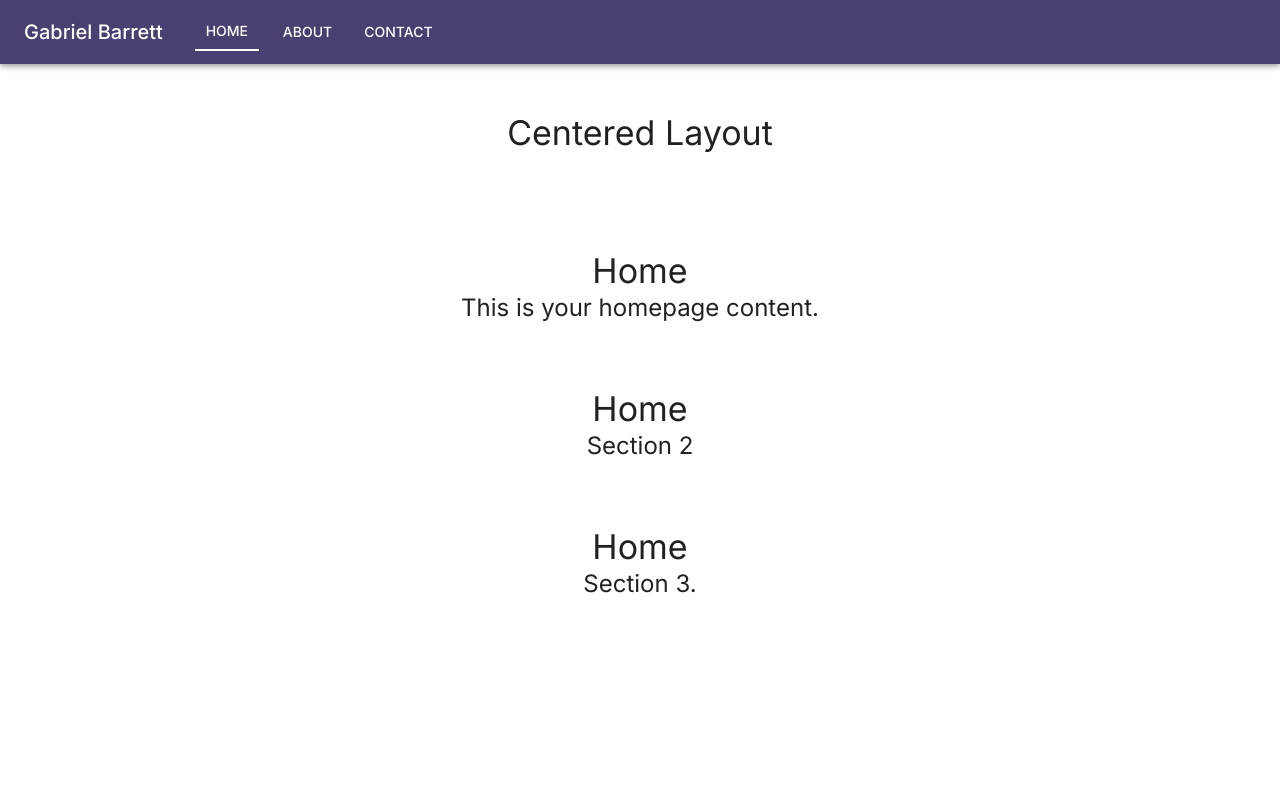
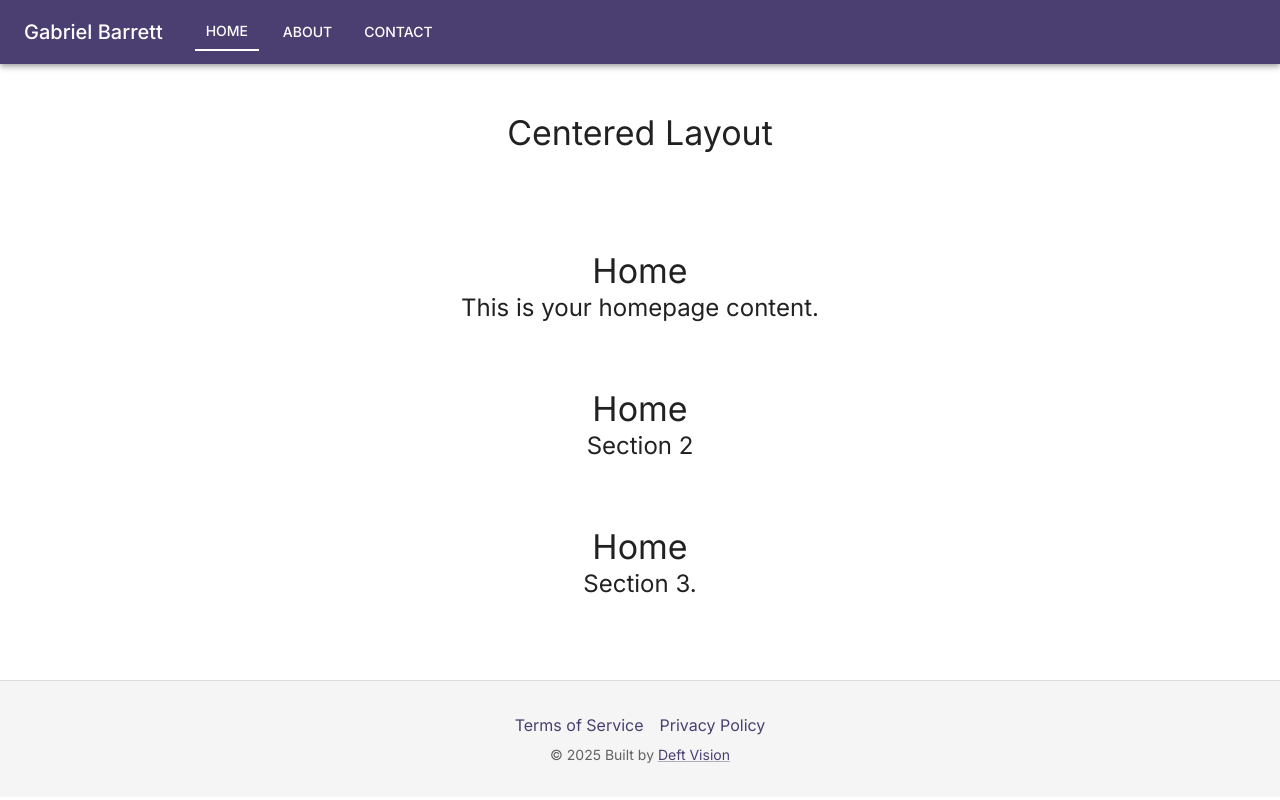
Before and after one commit to DeftVision/craftnhouse, a React (Vite) app in the folder frontend/: page / in a window 1280 px wide. Built offline with nearby package versions, Linux system fonts and the light colour scheme.

Commit message:
Created footer and legal docs

```diff
--- a/frontend/src/App.jsx
+++ b/frontend/src/App.jsx
@@ -1,6 +1,9 @@
 import { Route, Routes } from 'react-router-dom'
 import { About, Contact, Home } from './pages/'
 import LayoutWrapper from './layouts/LayoutWrapper';
+import TermsOfService from './pages/TermsOfService';
+import PrivacyPolicy from './pages/PrivacyPolicy';
+
 import { Box } from "@mui/material";
 
 function App() {
@@ -13,6 +16,8 @@ function App() {
                         <Route path="/" element={<Home/>}/>
                         <Route path="/about" element={<About/>}/>
                         <Route path="/contact" element={<Contact/>}/>
+                        <Route path="/terms" element={<TermsOfService />} />
+                        <Route path="/privacy" element={<PrivacyPolicy />} />
                     </Routes>
                 </Box>
             </LayoutWrapper>
--- /dev/null
+++ b/frontend/src/components/Footer.jsx
@@ -0,0 +1,35 @@
+import React from 'react';
+import { Box, Typography, Link as MuiLink, Stack } from '@mui/material';
+import { Link as RouterLink } from 'react-router-dom';
+
+export default function Footer() {
+    return (
+        <Box
+            component="footer"
+            sx={{
+                py: 4,
+                px: 2,
+                mt: 'auto',
+                bgcolor: 'grey.100',
+                textAlign: 'center',
+                borderTop: '1px solid #ddd',
+            }}
+        >
+            <Stack direction="row" spacing={2} justifyContent="center" mb={1}>
+                <MuiLink component={RouterLink} to="/terms" underline="hover">
+                    Terms of Service
+                </MuiLink>
+                <MuiLink component={RouterLink} to="/privacy" underline="hover">
+                    Privacy Policy
+                </MuiLink>
+            </Stack>
+
+            <Typography variant="body2" color="textSecondary">
+                © {new Date().getFullYear()} Built by{' '}
+                <MuiLink href="https://deftvision.io" target="_blank" rel="noopener noreferrer">
+                    Deft Vision
+                </MuiLink>
+            </Typography>
+        </Box>
+    );
+}
--- a/frontend/src/layouts/LayoutCentered.jsx
+++ b/frontend/src/layouts/LayoutCentered.jsx
@@ -1,5 +1,7 @@
 import React from 'react';
 import ResponsiveNav from '../components/nav/ResponsiveNav';
+import Footer from '../components/Footer';
+
 import { Box, Typography } from '@mui/material';
 
 export default function LayoutCentered({ children }) {
@@ -10,6 +12,7 @@ export default function LayoutCentered({ children }) {
                 <Typography variant="h4" gutterBottom>Centered Layout</Typography>
                 {children}
             </Box>
+            <Footer />
         </>
     );
 }
--- a/frontend/src/layouts/LayoutHeroFirst.jsx
+++ b/frontend/src/layouts/LayoutHeroFirst.jsx
@@ -1,5 +1,7 @@
 import React from 'react';
 import ResponsiveNav from '../components/nav/ResponsiveNav';
+import Footer from '../components/Footer';
+
 import { Box, Typography } from '@mui/material';
 
 export default function LayoutHeroFirst({ children }) {
@@ -12,6 +14,7 @@ export default function LayoutHeroFirst({ children }) {
             <Box sx={{ mt: 4, px: 2 }}>
                 {children}
             </Box>
+            <Footer />
         </>
     );
 }
--- a/frontend/src/layouts/LayoutSidebar.jsx
+++ b/frontend/src/layouts/LayoutSidebar.jsx
@@ -1,6 +1,7 @@
 import React from 'react';
 import ResponsiveNav from '../components/nav/ResponsiveNav';
-import { Box, Grid, Typography } from '@mui/material';
+import { Grid, Typography } from '@mui/material';
+import Footer from '../components/Footer';
 
 export default function LayoutSidebar({ children }) {
     return (
@@ -14,6 +15,7 @@ export default function LayoutSidebar({ children }) {
                     {children}
                 </Grid>
             </Grid>
+            <Footer />
         </>
     );
 }
```
